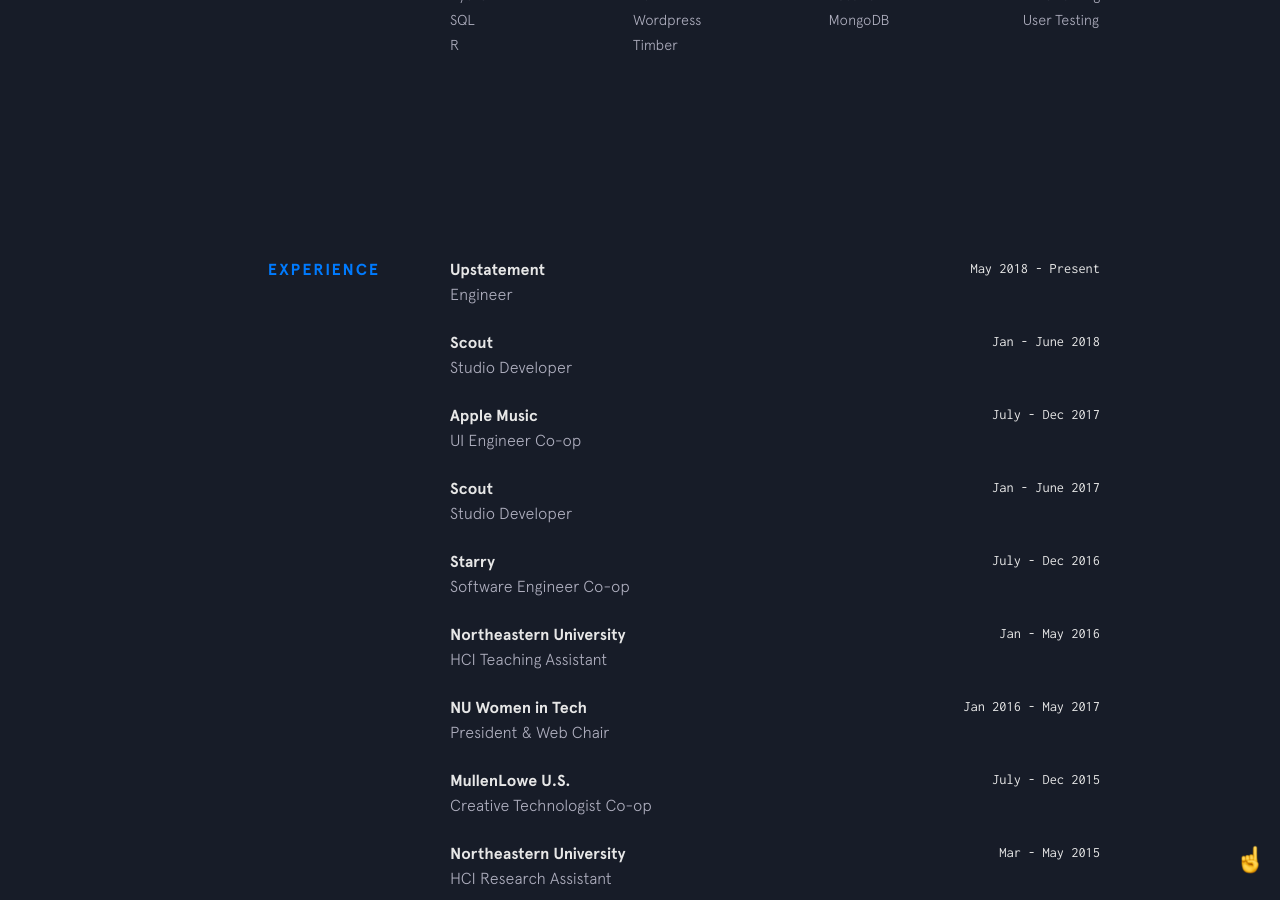
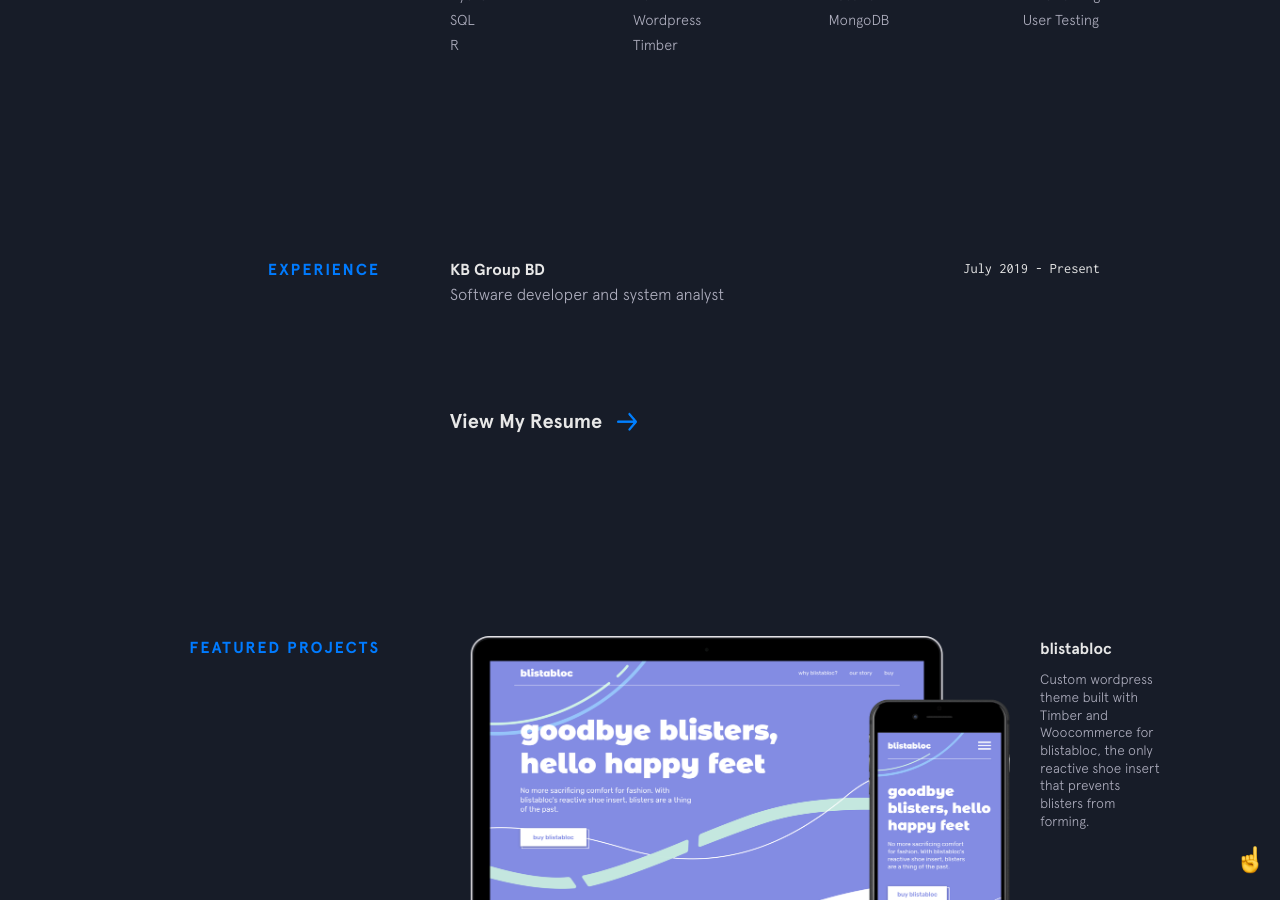
Before and after one commit to An1ndya/An1ndya.github.io, a Jekyll site: the page built from index.html, in a window 1280 px wide and 900 px high, scrolled down 1636 px. Built offline with Jekyll 4.4.1, drawn with Linux system fonts in a browser that asks for light colours; nearby versions of some CDN libraries.

Commit message:
Update experience.yml

```diff
--- a/_data/experience.yml
+++ b/_data/experience.yml
@@ -1,44 +1,4 @@
-- company: Upstatement
-  url: https://www.upstatement.com/
-  time: May 2018 - Present
-  position: Engineer
-
-- company: Scout
-  url: https://web.northeastern.edu/scout/
-  time: Jan - June 2018
-  position: Studio Developer
-
-- company: Apple Music
-  url: https://www.apple.com/music/
-  time: July - Dec 2017
-  position: UI Engineer Co-op
-
-- company: Scout
-  url: https://web.northeastern.edu/scout/
-  time: Jan - June 2017
-  position: Studio Developer
-
-- company: Starry
-  url: https://starry.com/
-  time: July - Dec 2016
-  position: Software Engineer Co-op
-
-- company: Northeastern University
-  url: http://www.ccis.northeastern.edu/
-  time: Jan - May 2016
-  position: HCI Teaching Assistant
-
-- company: NU Women in Tech
-  url: http://nuwit.ccs.neu.edu/
-  time: Jan 2016 - May 2017
-  position: President & Web Chair
-
-- company: MullenLowe U.S.
-  url: https://us.mullenlowe.com/
-  time: July - Dec 2015
-  position: Creative Technologist Co-op
-
-- company: Northeastern University
-  url: http://www.ccis.northeastern.edu/
-  time: Mar - May 2015
-  position: HCI Research Assistant
+- company: KB Group BD
+  url: http://www.kbgroupuk.com/index.asp
+  time: July 2019 - Present
+  position: Software developer and system analyst
```
